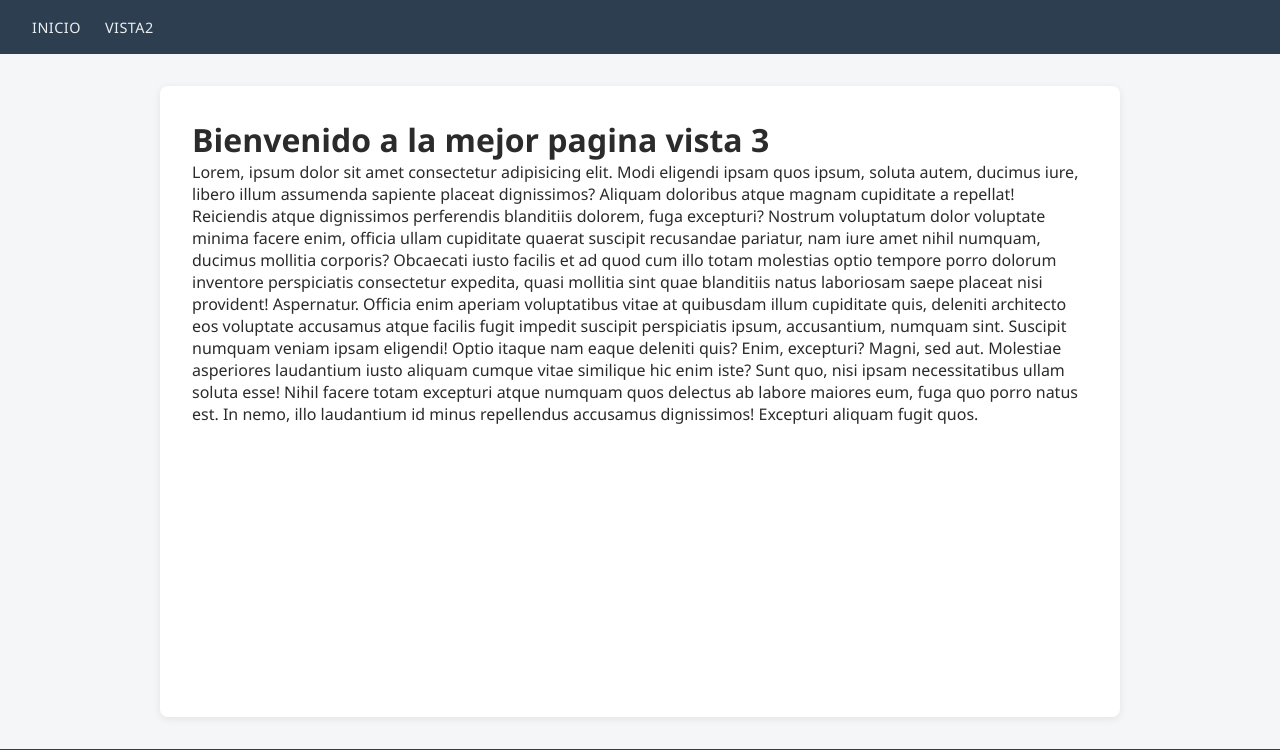
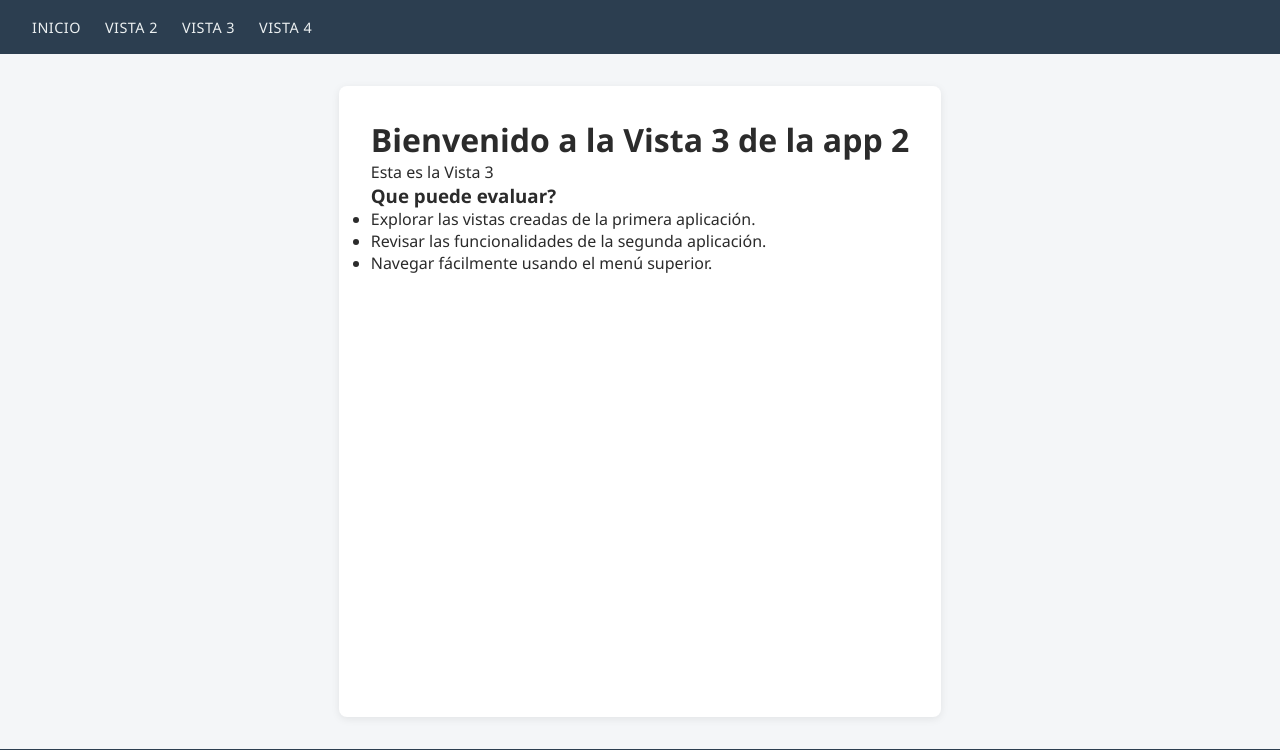
Before and after one commit to FranciscobDev/Evaluacion-uno-backend, a Django app: page /app2/vista3/ in a window 1280 px wide. Shown: the top 750 px of the page. Run offline with Django 5.2, Linux system fonts and the light colour scheme.

Commit message:
este es el avance para mejorar el html

```diff
--- a/Project/urls.py
+++ b/Project/urls.py
@@ -20,5 +20,5 @@ from django.urls import path, include
 urlpatterns = [
     path('admin/', admin.site.urls),
     path('app2/', include("app2.urls")),
-    path('app1/', include("app1.urls")),
+    path('', include("app1.urls")),
 ]
--- a/app2/templates/app2/vista3.html
+++ b/app2/templates/app2/vista3.html
@@ -1,21 +1,20 @@
 {% extends 'base.html' %}
-{% block title %}Bienvenido a vista 3{% endblock %}
+
+{% block title %}Vista 3{% endblock %}
+
 {% block content %}
-<h1>Bienvenido a la mejor pagina vista 3</h1>
-<p>
-    Lorem, ipsum dolor sit amet consectetur adipisicing elit. Modi eligendi ipsam quos ipsum, soluta autem, ducimus
-    iure, libero illum assumenda sapiente placeat dignissimos? Aliquam doloribus atque magnam cupiditate a repellat!
-    Reiciendis atque dignissimos perferendis blanditiis dolorem, fuga excepturi? Nostrum voluptatum dolor voluptate
-    minima facere enim, officia ullam cupiditate quaerat suscipit recusandae pariatur, nam iure amet nihil numquam,
-    ducimus mollitia corporis?
-    Obcaecati iusto facilis et ad quod cum illo totam molestias optio tempore porro dolorum inventore perspiciatis
-    consectetur expedita, quasi mollitia sint quae blanditiis natus laboriosam saepe placeat nisi provident! Aspernatur.
-    Officia enim aperiam voluptatibus vitae at quibusdam illum cupiditate quis, deleniti architecto eos voluptate
-    accusamus atque facilis fugit impedit suscipit perspiciatis ipsum, accusantium, numquam sint. Suscipit numquam
-    veniam ipsam eligendi!
-    Optio itaque nam eaque deleniti quis? Enim, excepturi? Magni, sed aut. Molestiae asperiores laudantium iusto aliquam
-    cumque vitae similique hic enim iste? Sunt quo, nisi ipsam necessitatibus ullam soluta esse!
-    Nihil facere totam excepturi atque numquam quos delectus ab labore maiores eum, fuga quo porro natus est. In nemo,
-    illo laudantium id minus repellendus accusamus dignissimos! Excepturi aliquam fugit quos.
-</p>
+<div>
+    <h1>Bienvenido a la Vista 3 de la app 2</h1>
+    <p>
+        Esta es la Vista 3
+
+    <div>
+        <h3>Que puede evaluar?</h3>
+        <ul>
+            <li>Explorar las vistas creadas de la primera aplicación.</li>
+            <li>Revisar las funcionalidades de la segunda aplicación.</li>
+            <li>Navegar fácilmente usando el menú superior.</li>
+        </ul>
+    </div>
+</div>
 {% endblock %}
--- a/templates/base.html
+++ b/templates/base.html
@@ -14,7 +14,9 @@
         <nav>
             <ul>
                 <li><a href="{% url 'app1:index' %}">inicio</a></li>
-                <li><a href="{% url 'app1:vista2' %}">vista2</a></li>
+                <li><a href="{% url 'app1:vista2' %}">vista 2</a></li>
+                <li><a href="{% url 'app2:vista3' %}">vista 3</a></li>
+                <li><a href="{% url 'app2:vista4' %}">vista 4</a></li>
             </ul>
         </nav>
     </header>
```
Also changed, not shown: app1/templates/app1/vista1.html (+17 -18 lines), app1/templates/app1/vista2.html (+17 -18 lines), app2/templates/app2/vista4.html (+17 -18 lines).
